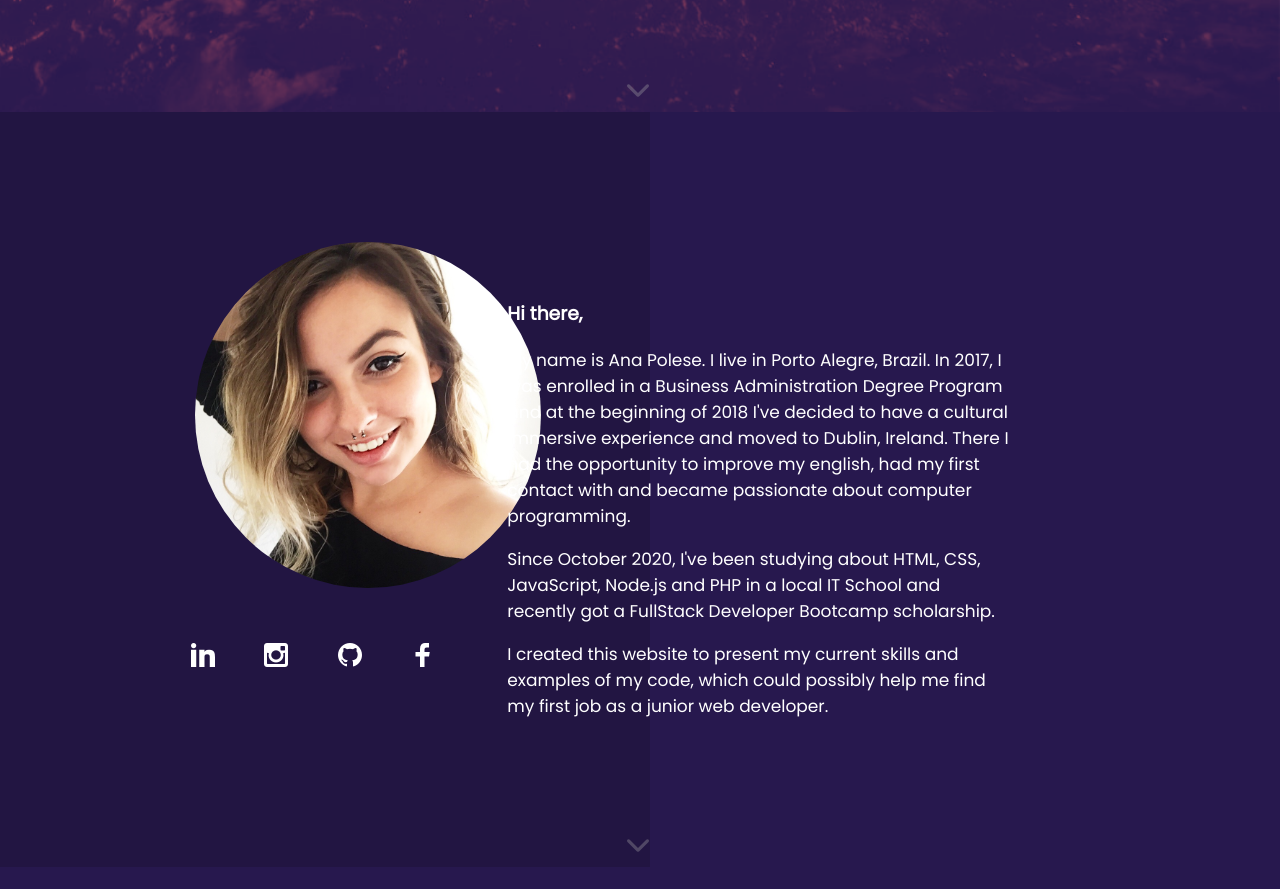
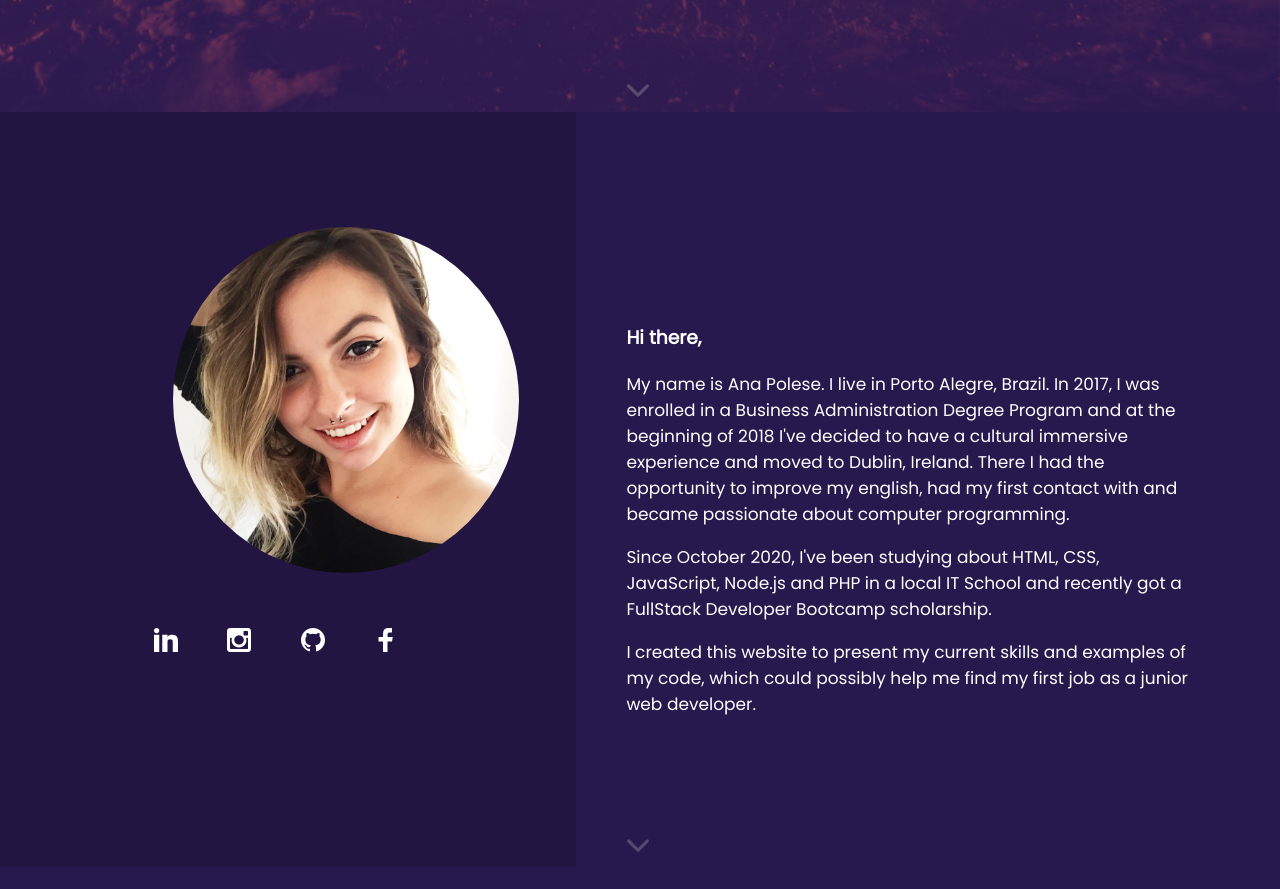
Before and after one commit to anapolese/anapolese, a plain HTML site: page index.htm in a window 1280 px wide. Shown: the part 643-1532 px from the top of the page. Drawn offline with Linux system fonts and the light colour scheme; a web font is replaced by a local one.

Commit message:
sobre aside sizes

```diff
--- a/assets/css/sobre.css
+++ b/assets/css/sobre.css
@@ -4,15 +4,13 @@
 }
 
 .sobre-aside:first-child {
-   width: 100%;
+   width: 45%;
    background: #221542;
-   max-width: 650px;
 }
 
 .sobre-aside:nth-child(2) {
-   right: 14.93%;
-   width: 100%;
-   max-width: 624px;
+   right: 0;
+   width: 55%;
 }
 
 #textInfo {
```
